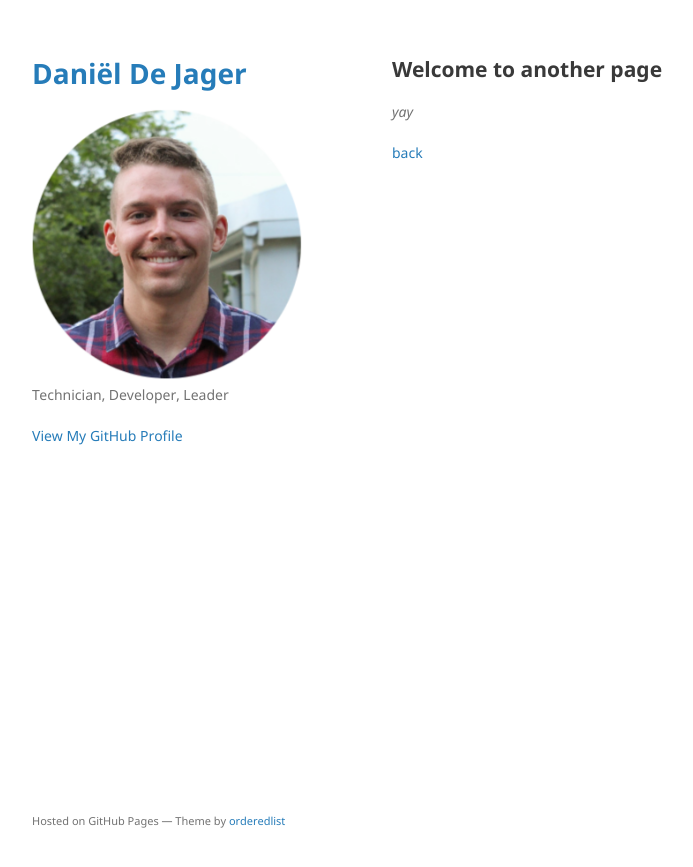
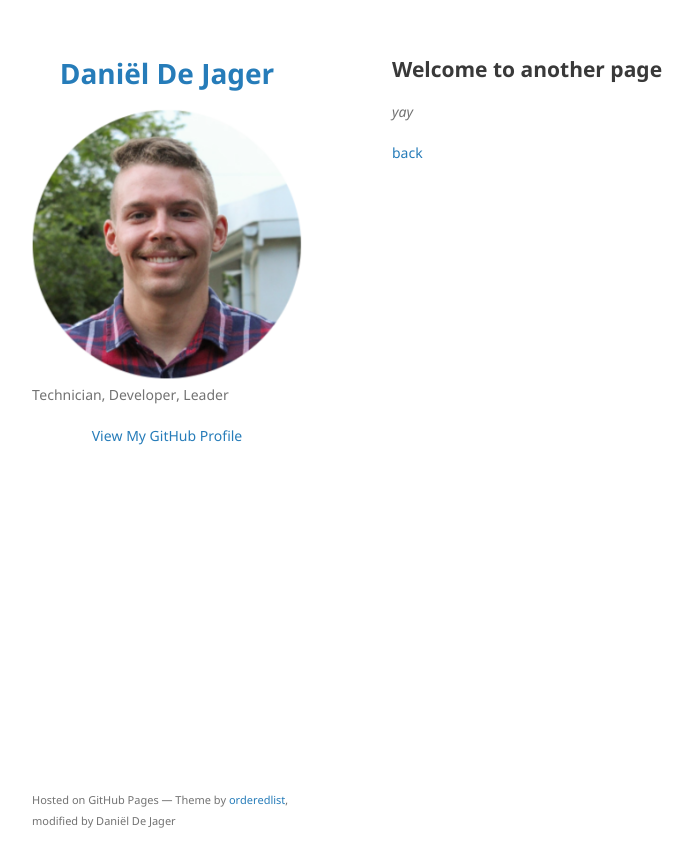
Before and after one commit to TenHunt/tenhunt.github.io, a Jekyll site: the page built from another-page.md, in a window 1280 px wide. Shown: the top 867 px of the page, without its empty margins (178-871 px from the left). Built offline with Jekyll 4.4.1, drawn with Linux system fonts in a browser that asks for light colours; our own code applies the rules of GitHub Pages for plain Markdown files.

Commit message:
Test style settings
Test changes to CSS and some HTML files

```diff
--- a/_layouts/default.html
+++ b/_layouts/default.html
@@ -15,20 +15,20 @@
   <body>
     <div class="wrapper">
       <header>
-        <h1><a href="{{ "/" | absolute_url }}">{{ site.title | default: site.github.repository_name }}</a></h1>
+        <h1 class="align-head"><a href="{{ "/" | absolute_url }}">{{ site.title | default: site.github.repository_name }}</a></h1>
 
         {% if site.logo %}
-          <img src="{{site.logo | relative_url}}" alt="Logo" />
+          <img class="align-head" src="{{site.logo | relative_url}}" alt="Logo"  />
         {% endif %}
 
         <p>{{ site.description | default: site.github.project_tagline }}</p>
 
         {% if site.github.is_project_page %}
-        <p class="view"><a href="{{ site.github.repository_url }}">View the Project on GitHub <small>{{ site.github.repository_nwo }}</small></a></p>
+        <p class="view, align-head"><a href="{{ site.github.repository_url }}">View the Project on GitHub <small>{{ site.github.repository_nwo }}</small></a></p>
         {% endif %}
 
         {% if site.github.is_user_page %}
-        <p class="view"><a href="{{ site.github.owner_url }}">View My GitHub Profile</a></p>
+        <p class="view, align-head"><a href="{{ site.github.owner_url }}">View My GitHub Profile</a></p>
         {% endif %}
 
         {% if site.show_downloads %}
@@ -48,7 +48,7 @@
         {% if site.github.is_project_page %}
         <p>This project is maintained by <a href="{{ site.github.owner_url }}">{{ site.github.owner_name }}</a></p>
         {% endif %}
-        <p><small>Hosted on GitHub Pages &mdash; Theme by <a href="https://github.com/orderedlist">orderedlist</a></small></p>
+        <p><small>Hosted on GitHub Pages &mdash; Theme by <a href="https://github.com/orderedlist">orderedlist</a>, modified by Daniël De Jager</small></p>
       </footer>
     </div>
     <script src="{{ "/assets/js/scale.fix.js" | relative_url }}"></script>
--- a/assets/css/style.scss
+++ b/assets/css/style.scss
@@ -2,3 +2,6 @@
 ---
 
 @import "jekyll-theme-minimal";
+.align-head {
+	text-align: center;
+}
```
